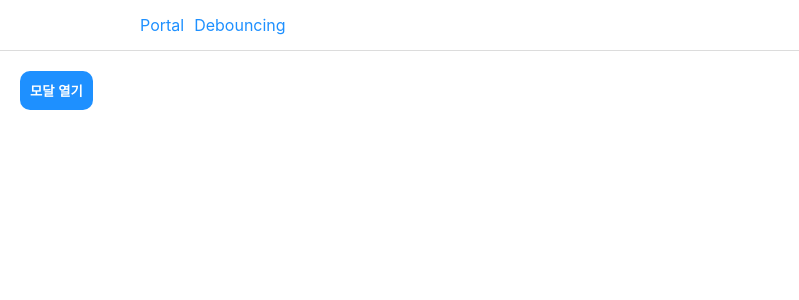
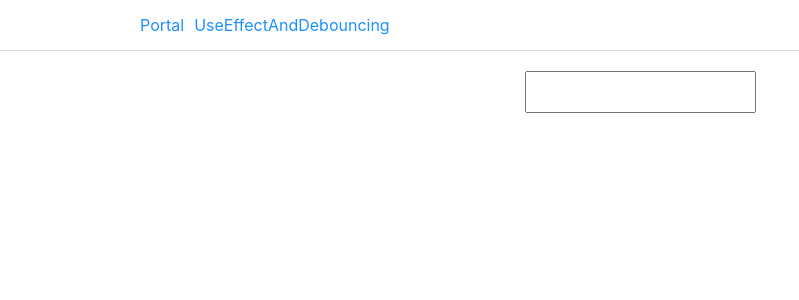
Before and after one commit to socratone/react-advanced, a React (Create React App) app: page /use-effect-and-debouncing in a window 1280 px wide. Shown: the top 300 px of the page, without its empty margins (0-799 px from the left). Built offline with nearby package versions, Linux system fonts and the light colour scheme.

Commit message:
fix: useEffect 이름 추가

```diff
--- a/public/index.html
+++ b/public/index.html
@@ -24,7 +24,7 @@
       work correctly both with client-side routing and a non-root public URL.
       Learn how to configure a non-root public URL by running `npm run build`.
     -->
-    <title>React App</title>
+    <title>React Advanced Example</title>
   </head>
   <body>
     <noscript>You need to enable JavaScript to run this app.</noscript>
--- a/src/App.tsx
+++ b/src/App.tsx
@@ -2,18 +2,23 @@ import { Routes, Route } from 'react-router-dom';
 import Portal from './pages/Portal';
 import MainNav from './components/layout/MainNav';
 import MainNavItem from './components/layout/MainNavItem';
-import Debouncing from './pages/Debouncing';
+import UseEffectAndDebouncing from './pages/UseEffectAndDebouncing';
 
 function App() {
   return (
     <div>
       <MainNav>
         <MainNavItem to="/portal">Portal</MainNavItem>
-        <MainNavItem to="/debouncing">Debouncing</MainNavItem>
+        <MainNavItem to="/use-effect-and-debouncing">
+          UseEffectAndDebouncing
+        </MainNavItem>
       </MainNav>
       <Routes>
         <Route path="/portal" element={<Portal />} />
-        <Route path="/debouncing" element={<Debouncing />} />
+        <Route
+          path="/use-effect-and-debouncing"
+          element={<UseEffectAndDebouncing />}
+        />
         <Route path="*" element={<Portal />} />
       </Routes>
     </div>
```
Also changed, not shown: src/pages/UseEffectAndDebouncing/index.tsx (renamed from src/pages/Debouncing/index.tsx, +9 -2 lines).
